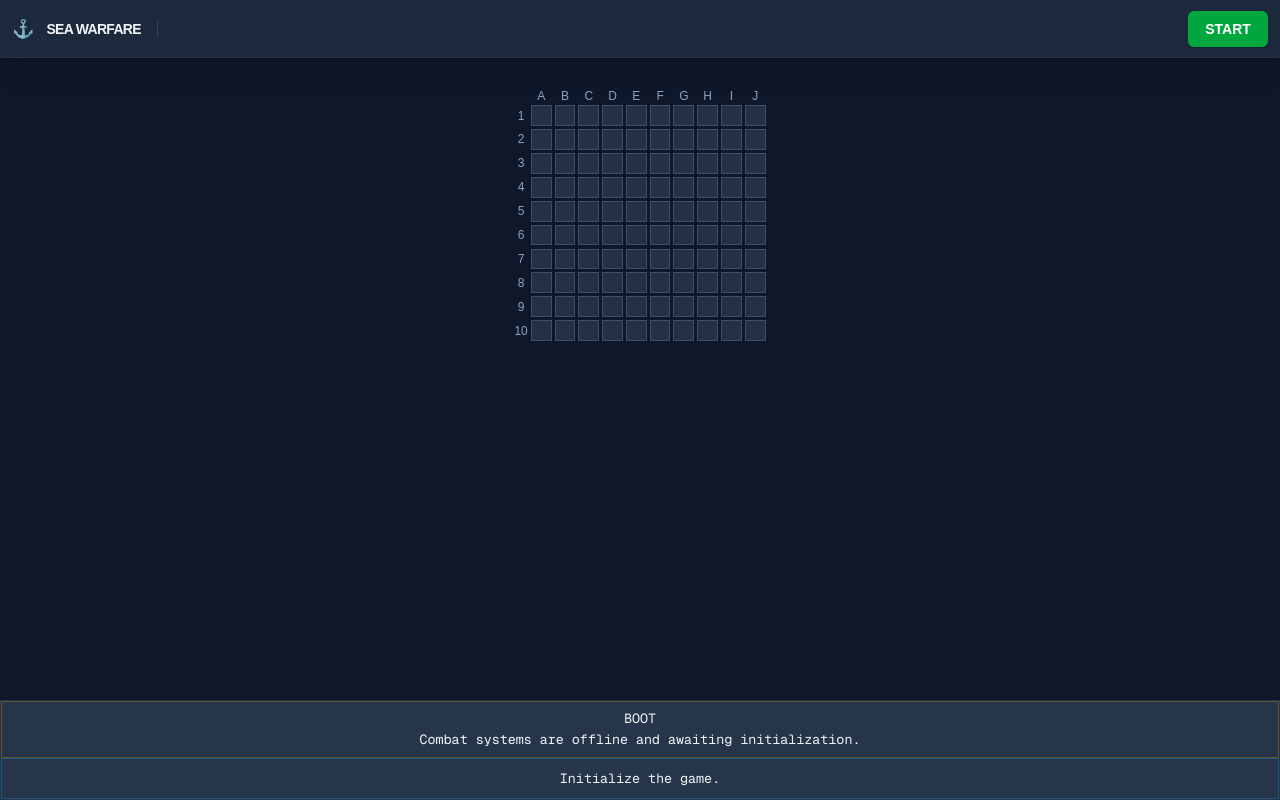
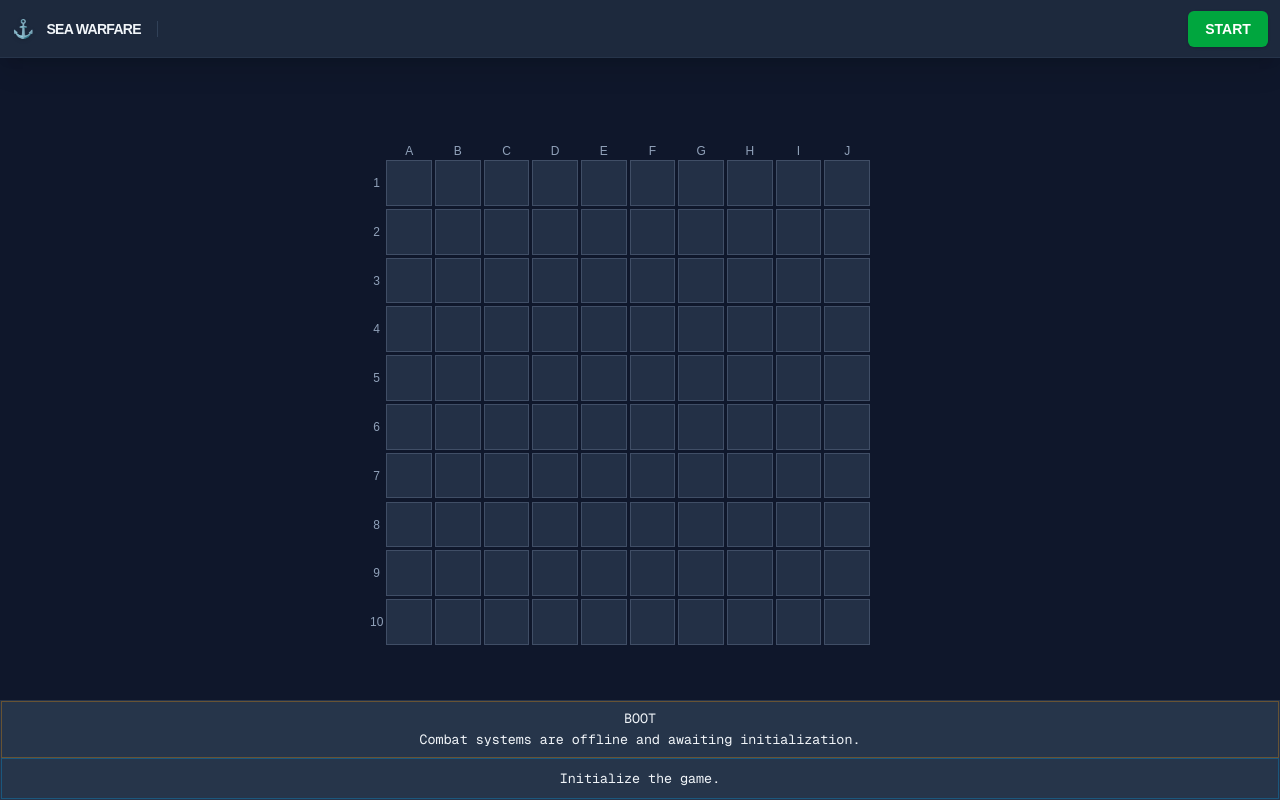
Before and after one commit to BetoCarr/sea-warfare, a Next.js app: page / in a window 1280 px wide. Built offline with nearby package versions, Linux system fonts and the light colour scheme.

Commit message:
feat(responsive): add desktop landscape layout
Arrange GameStage horizontally on desktop

Set Board dimensions fluidly between 400px and 500px

Preserve 500px boards on wider screens

Improve spacing for 1024px landscape viewports

```diff
--- a/src/app/globals.css
+++ b/src/app/globals.css
@@ -58,13 +58,13 @@ body {
 }
 
 @custom-variant tablet-portrait {
-  @media (min-width: 768px) and (orientation: portrait) {
+  @media (min-width: 680px) and (orientation: portrait) {
     @slot;
   }
 }
 
 @custom-variant desktop {
-  @media (min-width: 1024px) {
+  @media (min-width: 1024px) and (orientation: landscape) {
     @slot;
   }
 }
--- a/src/components/board/Board.tsx
+++ b/src/components/board/Board.tsx
@@ -49,6 +49,9 @@ export default function Board({
 
                 // Tablet Portrait
                 "tablet-portrait:size-[clamp(430px,calc(19.89dvh_+_226px),500px)]",
+
+                // Desktop
+                "desktop:size-[clamp(400px,calc(50vw_-_112px),500px)]",
 
                 // Available space
                 "max-w-full max-h-full shrink-0",
--- a/src/components/game/GameStage/GameStage.tsx
+++ b/src/components/game/GameStage/GameStage.tsx
@@ -54,6 +54,10 @@ export const GameStage = ({
                 "mobile-landscape:flex-row",
                 "mobile-landscape:gap-0",
                 "mobile-landscape:pt-0",
+
+                // Desktop
+                "desktop:flex-row",
+                "desktop:justify-center",
             )}
         >
             <Board
@@ -73,7 +77,6 @@ export const GameStage = ({
             />
                 <div
                     className={cn(
-                        "w-full",
                         "flex justify-center",
 
                         // Mobile Landscape
--- a/src/components/game/GameStage/PlacementBar/ShipPalette.tsx
+++ b/src/components/game/GameStage/PlacementBar/ShipPalette.tsx
@@ -18,7 +18,6 @@ export default function ShipPalette({
     return (
         <div
             className={cn(
-                // "min-w-0 max-w-full",
                 "w-full",
                 "grid grid-cols-3 gap-2",
 
```
Also changed, not shown: src/components/game/GameStage/PlacementBar/ShipPaletteItem.tsx (+0 -20 lines).
